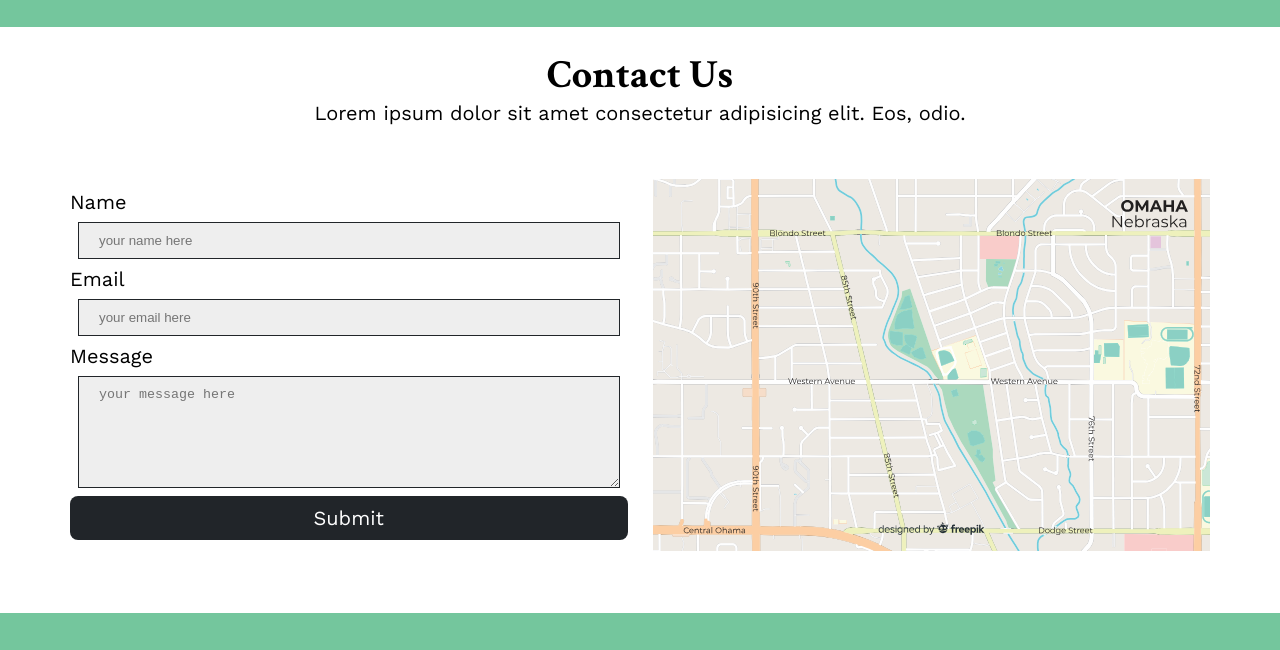
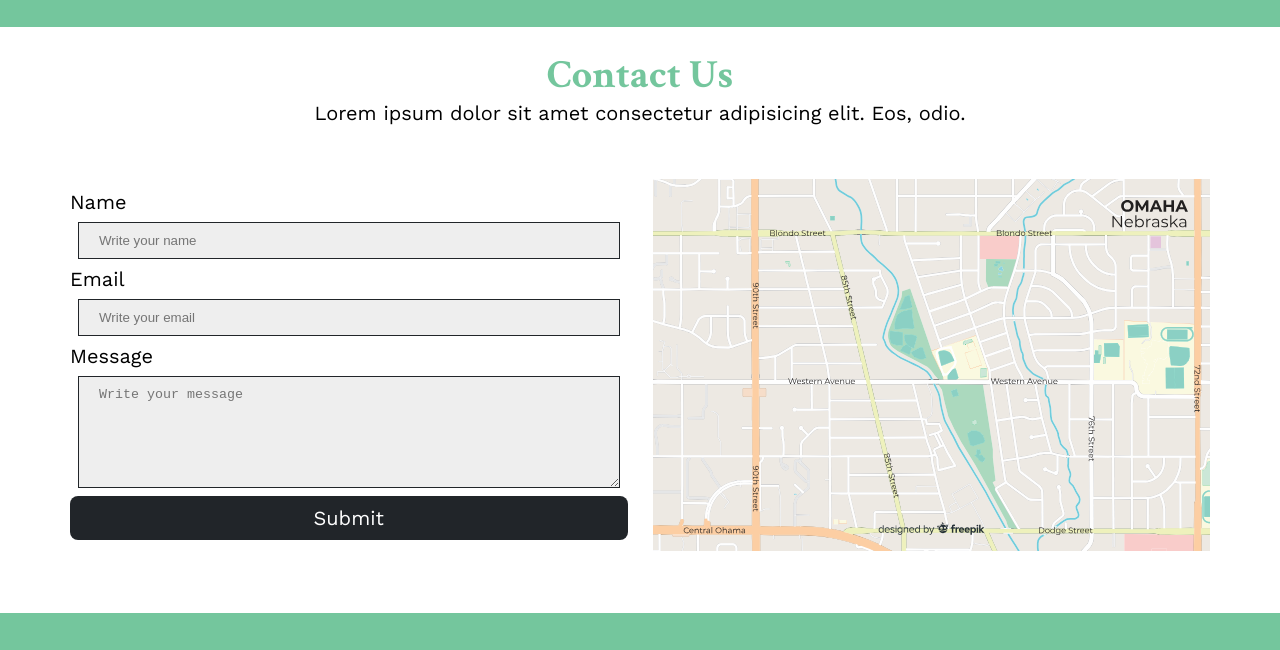
Before and after one commit to dibyenduweb/Responsive-Startup-Website, a plain HTML site: page contact.html in a window 1280 px wide. Shown: the part 83-733 px from the top of the page. Drawn offline with nearby package versions, Linux system fonts and the light colour scheme.

Commit message:
final update for this time more update soon

```diff
--- a/contact.html
+++ b/contact.html
@@ -34,7 +34,7 @@
     </div>
 
     <div class="section-1 container text-center">
-      <div class="common-title">Contact Us</div>
+      <div class="common-title text-green">Contact Us</div>
       <div class="text">
         Lorem ipsum dolor sit amet consectetur adipisicing elit. Eos, odio.
       </div>
@@ -44,15 +44,15 @@
       <div class="section-2--left">
         <form action="" class="form">
           <label for="name">Name</label>
-          <input type="text" placeholder="your name here" id="name" />
+          <input type="text" placeholder="Write your name" id="name" />
 
           <label for="email">Email</label>
-          <input type="text" placeholder="your email here" id="email" />
+          <input type="text" placeholder="Write your email" id="email" />
 
           <label for="message">Message</label>
           <textarea
             name="message"
-            placeholder="your message here"
+            placeholder="Write your message"
             id="message"
             cols="30"
             rows="6"
```
Also changed, not shown: 1 other file.
